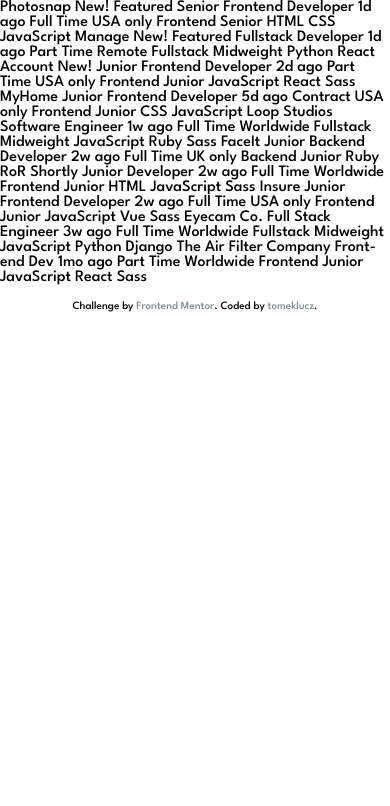
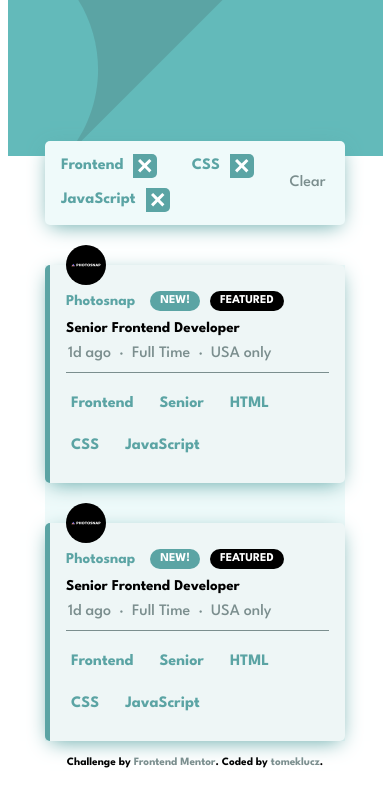
Before and after one commit to tomeklucz/FM-job-listings, a plain HTML site: page index.html in a window 390 px wide. Drawn offline with Linux system fonts and the light colour scheme.

Commit message:
mobile design done

```diff
--- a/index.html
+++ b/index.html
@@ -15,122 +15,84 @@
     <title>Frontend Mentor | Job Listings</title>
   </head>
   <body>
-    <!-- Item Start -->
-    Photosnap New! Featured Senior Frontend Developer 1d ago Full Time USA only
-    <!-- Role -->
-    Frontend
-    <!-- Level -->
-    Senior
-    <!-- Languages -->
-    HTML CSS JavaScript
-    <!-- Item End -->
-
-    <!-- Item Start -->
-    Manage New! Featured Fullstack Developer 1d ago Part Time Remote
-    <!-- Role -->
-    Fullstack
-    <!-- Level -->
-    Midweight
-    <!-- Languages -->
-    Python
-    <!-- Tools -->
-    React
-    <!-- Item End -->
-
-    <!-- Item Start -->
-    Account New! Junior Frontend Developer 2d ago Part Time USA only
-    <!-- Role -->
-    Frontend
-    <!-- Level -->
-    Junior
-    <!-- Languages -->
-    JavaScript
-    <!-- Tools -->
-    React Sass
-    <!-- Item End -->
-
-    <!-- Item Start -->
-    MyHome Junior Frontend Developer 5d ago Contract USA only
-    <!-- Role -->
-    Frontend
-    <!-- Level -->
-    Junior
-    <!-- Languages -->
-    CSS JavaScript
-    <!-- Item End -->
-
-    <!-- Item Start -->
-    Loop Studios Software Engineer 1w ago Full Time Worldwide
-    <!-- Role -->
-    Fullstack
-    <!-- Level -->
-    Midweight
-    <!-- Languages -->
-    JavaScript Ruby
-    <!-- Tools -->
-    Sass
-    <!-- Item End -->
-
-    <!-- Item Start -->
-    FaceIt Junior Backend Developer 2w ago Full Time UK only
-    <!-- Role -->
-    Backend
-    <!-- Level -->
-    Junior
-    <!-- Languages -->
-    Ruby
-    <!-- Tools -->
-    RoR
-    <!-- Item End -->
-
-    <!-- Item Start -->
-    Shortly Junior Developer 2w ago Full Time Worldwide
-    <!-- Role -->
-    Frontend
-    <!-- Level -->
-    Junior
-    <!-- Languages -->
-    HTML JavaScript
-    <!-- Tools -->
-    Sass
-    <!-- Item End -->
-
-    <!-- Item Start -->
-    Insure Junior Frontend Developer 2w ago Full Time USA only
-    <!-- Role -->
-    Frontend
-    <!-- Level -->
-    Junior
-    <!-- Languages -->
-    JavaScript
-    <!-- Tools -->
-    Vue Sass
-    <!-- Item End -->
-
-    <!-- Item Start -->
-    Eyecam Co. Full Stack Engineer 3w ago Full Time Worldwide
-    <!-- Role -->
-    Fullstack
-    <!-- Level -->
-    Midweight
-    <!-- Languages -->
-    JavaScript Python
-    <!-- Tools -->
-    Django
-    <!-- Item End -->
-
-    <!-- Item Start -->
-    The Air Filter Company Front-end Dev 1mo ago Part Time Worldwide
-    <!-- Role -->
-    Frontend
-    <!-- Level -->
-    Junior
-    <!-- Languages -->
-    JavaScript
-    <!-- Tools -->
-    React Sass
-    <!-- Item End -->
-
+    <header>
+      <img class="header-img" src="/images/bg-header-mobile.svg" alt="" />
+      <section class="active-filters-container">
+        <div class="active-filters-all">
+          <div class="active-filter">
+            <span>Frontend</span>
+            <button class="remove-btn">
+              <img src="/images/icon-remove.svg" alt="" />
+            </button>
+          </div>
+          <div class="active-filter">
+            <span>CSS</span>
+            <button class="remove-btn">
+              <img src="/images/icon-remove.svg" alt="" />
+            </button>
+          </div>
+          <div class="active-filter">
+            <span>JavaScript</span>
+            <button class="remove-btn">
+              <img src="/images/icon-remove.svg" alt="" />
+            </button>
+          </div>
+        </div>
+        <button class="clear-btn">Clear</button>
+      </section>
+    </header>
+    <main>
+      <section class="single-job-container">
+        <img class="company-logo" src="/images/photosnap.svg" alt="" />
+        <div class="job-description">
+          <div class="main-info">
+            <h2 class="company-name">Photosnap</h2>
+            <span class="info-new">new!</span>
+            <span class="info-featured">featured</span>
+          </div>
+          <h3 class="job-position">Senior Frontend Developer</h3>
+          <div class="additional-info">
+            <span>1d ago</span>
+            <span>&middot;</span>
+            <span>Full Time</span>
+            <span>&middot;</span>
+            <span>USA only</span>
+          </div>
+        </div>
+        <div class="job-requirements">
+          <button>Frontend</button>
+          <button>Senior</button>
+          <button>HTML</button>
+          <button>CSS</button>
+          <button>JavaScript</button>
+        </div>
+      </section>
+      <section class="single-job-container">
+        <img class="company-logo" src="/images/photosnap.svg" alt="" />
+        <div class="job-description">
+          <div class="main-info">
+            <h2 class="company-name">Photosnap</h2>
+            <span class="info-new">new!</span>
+            <span class="info-featured">featured</span>
+          </div>
+          <h3 class="job-position">Senior Frontend Developer</h3>
+          <div class="additional-info">
+            <span>1d ago</span>
+            <span>&middot;</span>
+            <span>Full Time</span>
+            <span>&middot;</span>
+            <span>USA only</span>
+          </div>
+        </div>
+        <div class="job-requirements">
+          <button>Frontend</button>
+          <button>Senior</button>
+          <button>HTML</button>
+          <button>CSS</button>
+          <button>JavaScript</button>
+        </div>
+      </section>
+    </main>
     <footer>
       Challenge by
       <a href="https://www.frontendmentor.io?ref=challenge" target="_blank"
--- a/style.css
+++ b/style.css
@@ -28,11 +28,173 @@ input {
   --light-grayish-cyan-filter-tabs: hsl(180, 31%, 95%);
   --dark-grayish-cyan: hsl(180, 8%, 52%);
   --very-dark-grayish-cyan: hsl(180, 14%, 20%);
+  --logo-height: 40px;
 }
 
 body {
   font-family: "League Spartan", sans-serif;
   min-height: 100vh;
+  width: 375px;
+  margin: 0 auto;
+  /* text-align: center; */
+  line-height: 1;
+  font-weight: 700;
+}
+
+.header-img {
+  background-color: var(--desaturated-dark-cyan);
+}
+
+.active-filters-container {
+  width: 300px;
+  margin: -20px auto 0;
+  background-color: var(--light-grayish-cyan-bg);
+  border-radius: 5px;
+  position: relative;
+  /* border: 1px solid black; */
+  display: flex;
+  justify-content: space-between;
+  align-items: center;
+  box-shadow: 0px 5px 20px -5px var(--desaturated-dark-cyan);
+}
+
+.active-filters-all {
+  width: 75%;
+  padding: 0.5rem 1rem;
+  display: flex;
+  justify-content: space-between;
+  flex-wrap: wrap;
+}
+
+.active-filter {
+  margin: 5px 0;
+  border-radius: 5px;
+  display: flex;
+  justify-content: space-between;
+  align-items: center;
+  overflow: hidden;
+}
+
+.active-filter span {
+  color: var(--desaturated-dark-cyan);
+}
+
+.remove-btn {
+  background-color: var(--desaturated-dark-cyan);
+  margin-left: 10px;
+  height: 1.5rem;
+  width: 1.5rem;
+  display: flex;
+  justify-content: center;
+  align-items: center;
+}
+
+.remove-btn:hover {
+  background-color: black;
+}
+
+.clear-btn {
+  font-weight: 500;
+  color: var(--dark-grayish-cyan);
+  width: 25%;
+}
+
+.clear-btn:hover {
+  color: var(--desaturated-dark-cyan);
+  text-decoration: underline 1px;
+  text-underline-offset: 2px;
+}
+
+/* MAIN */
+main {
+  width: 300px;
+  background-color: var(--light-grayish-cyan-bg);
+  margin: 0 auto 0;
+}
+
+.single-job-container {
+  padding: 1rem 1rem 1rem;
+  margin-top: 2.5rem;
+  position: relative;
+  border-left: 5px solid var(--desaturated-dark-cyan);
+  border-radius: 5px;
+  background-color: var(--light-grayish-cyan-filter-tabs);
+  box-shadow: 0px 5px 20px -5px var(--desaturated-dark-cyan);
+}
+
+.company-logo {
+  height: var(--logo-height);
+  position: absolute;
+  top: calc(var(--logo-height) * -0.5);
+}
+
+.main-info {
+  margin: 10px 0;
+  display: flex;
+  align-items: center;
+  /* border: 1px solid red; */
+}
+
+.company-name {
+  font-size: var(--font-size);
+  color: var(--desaturated-dark-cyan);
+  margin-right: 10px;
+}
+
+.main-info span {
+  font-size: calc(0.8 * var(--font-size));
+  display: inline-block;
+  text-transform: uppercase;
+  color: white;
+  height: 20px;
+  margin: 0 5px;
+  padding: 0 10px;
+  border-radius: 999px;
+  display: inline-flex;
+  align-items: center;
+}
+
+.info-new {
+  background-color: var(--desaturated-dark-cyan);
+}
+
+.info-featured {
+  background-color: black;
+}
+
+.job-position {
+  font-size: var(--font-size);
+  margin: 10px 0;
+}
+
+.additional-info {
+  margin: 10px 0;
+  padding-bottom: 10px;
+  border-bottom: 1px solid var(--dark-grayish-cyan);
+}
+
+.additional-info span {
+  font-weight: 500;
+  color: var(--dark-grayish-cyan);
+  margin: 0 2px;
+}
+
+.job-requirements {
+  display: flex;
+  flex-wrap: wrap;
+  /* justify-content: space-between; */
+}
+
+.job-requirements button {
+  border-radius: 5px;
+  padding: 5px;
+  color: var(--desaturated-dark-cyan);
+  margin: 0.5rem 1rem 0.5rem 0;
+}
+
+.job-requirements button:hover {
+  color: white;
+  background-color: var(--desaturated-dark-cyan);
 }
 
 footer {
```
